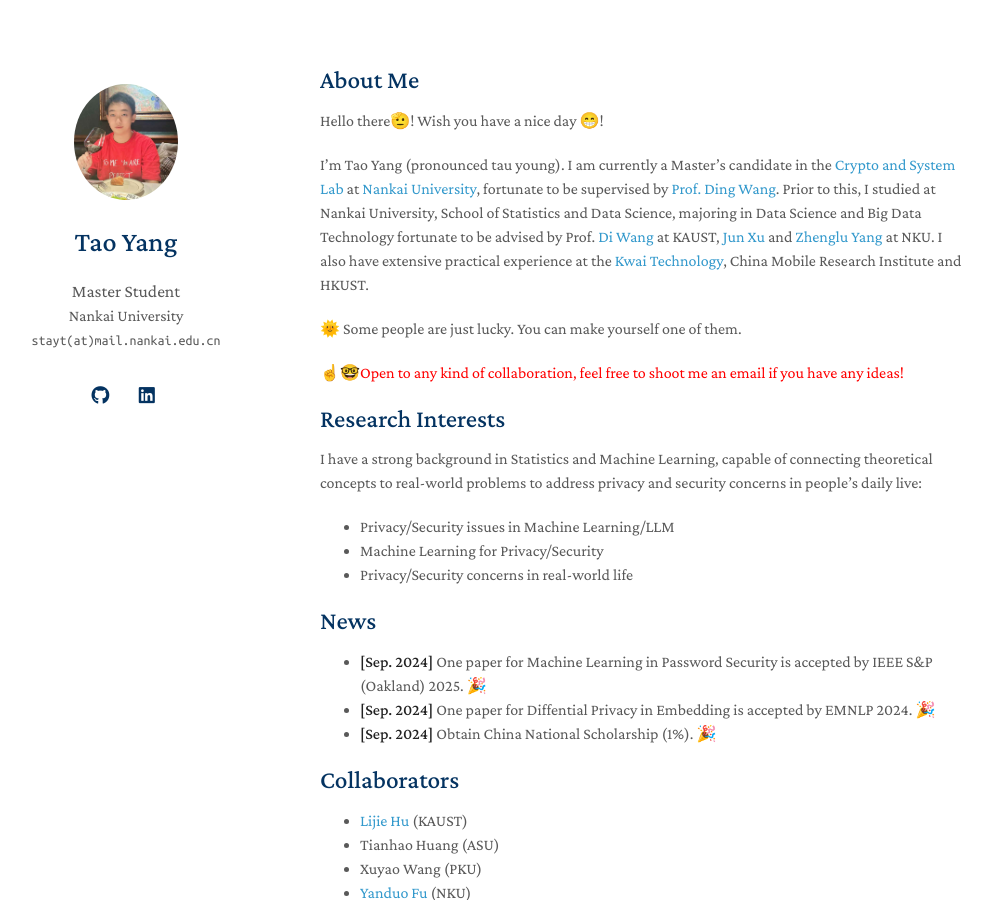
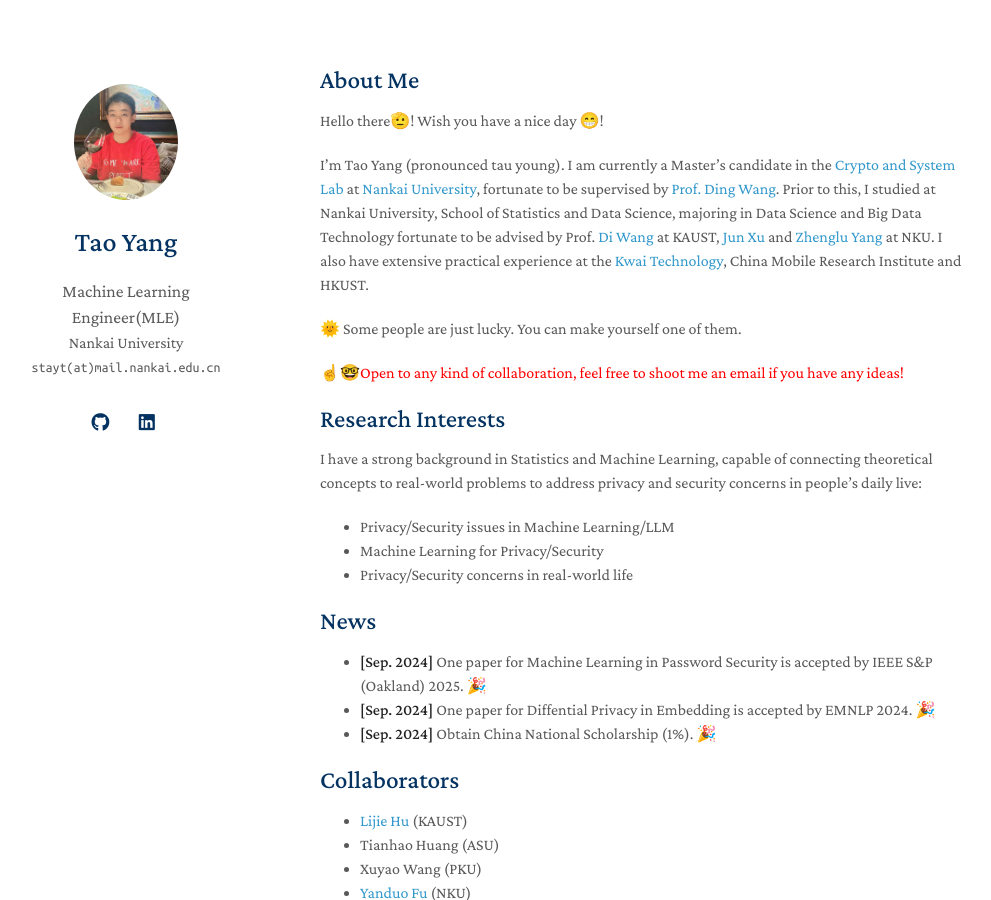
Before and after one commit to stayt1/stayt1.github.io, a Jekyll site: the page built from index.md, in a window 1280 px wide and 900 px high. Shown: the whole window, without its empty margins (150-1141 px from the left). Built offline with Jekyll 4.4.1, drawn with Linux system fonts in a browser that asks for light colours; a style sheet for code colours, icons or effects is not loaded; our own code applies the rules of GitHub Pages for plain Markdown files.

Commit message:
Update _config.yml

```diff
--- a/_config.yml
+++ b/_config.yml
@@ -1,6 +1,6 @@
 # Basic Information
 title: Tao Yang
-position: Master Student
+position: Machine Learning Engineer(MLE)
 affiliation: Nankai University
 email: stayt(at)mail.nankai.edu.cn
 
```
